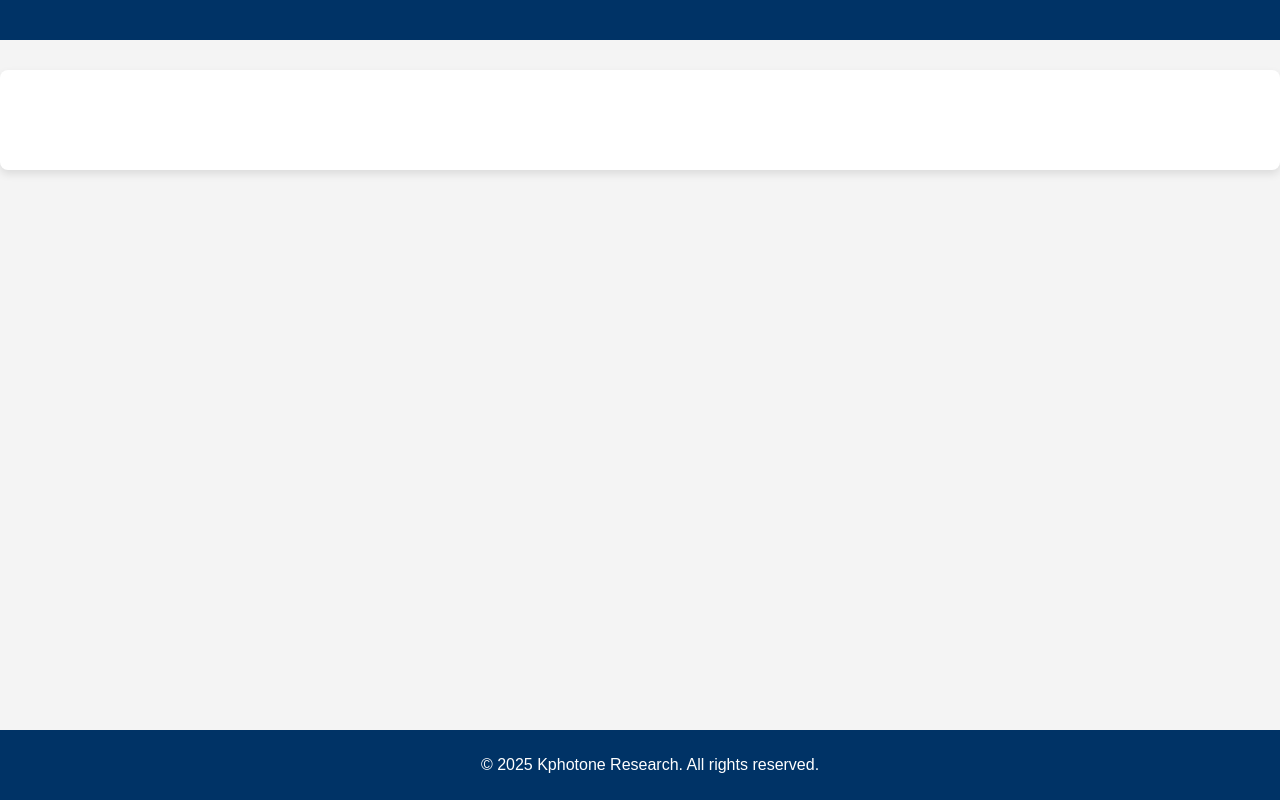
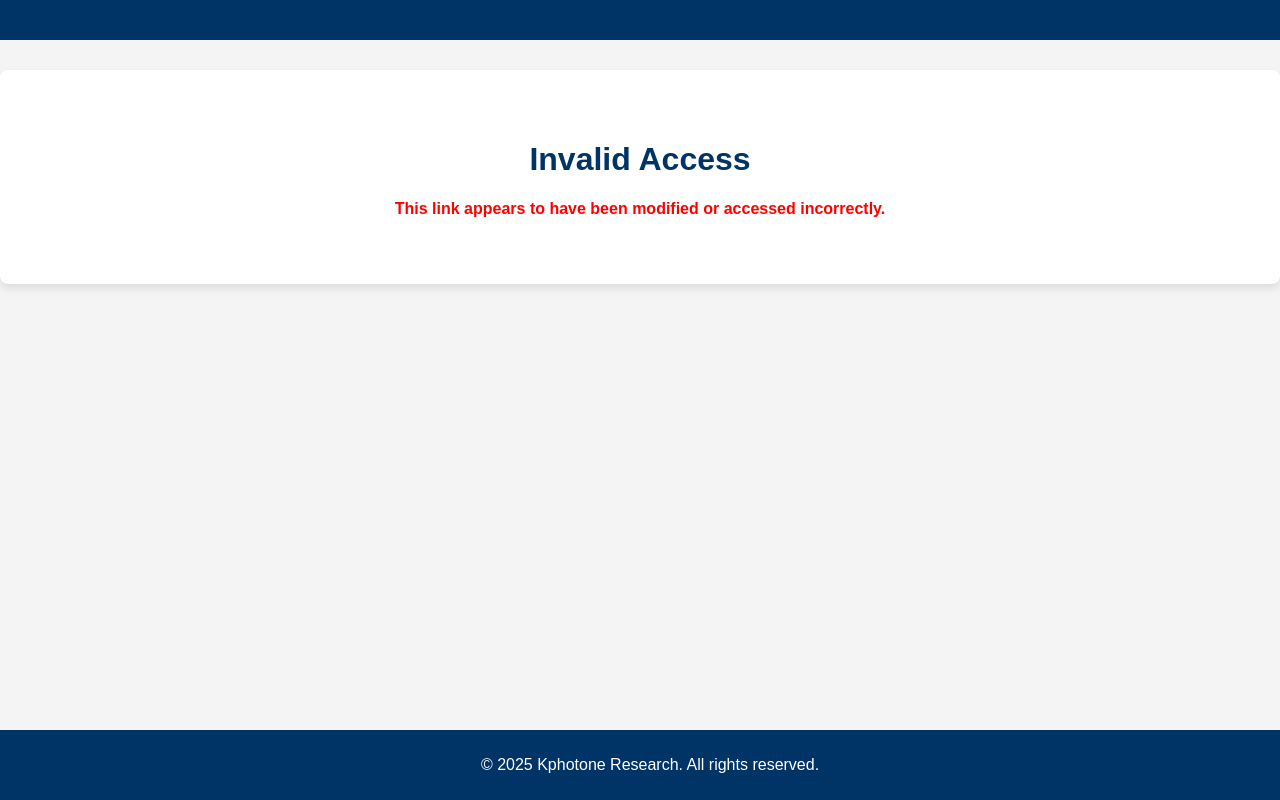
Before and after one commit to kphotone-research/survey-tracker, a website: page qualified.html in a window 1280 px wide. Drawn offline with Linux system fonts and the light colour scheme.

Commit message:
Update qualified.html

```diff
--- a/qualified.html
+++ b/qualified.html
@@ -65,7 +65,10 @@
       <p>Thank you for your participation!</p>
       <p>If you have any questions, please contact us at <a href="mailto:support@kphotone.com">support@kphotone.com</a>.</p>
     </div>
-
+ <div id="error" class="error hidden">
+      <h1>Invalid Access</h1>
+      <p>This link appears to have been modified or accessed incorrectly.</p>
+    </div>
 
   </main>
 
```
